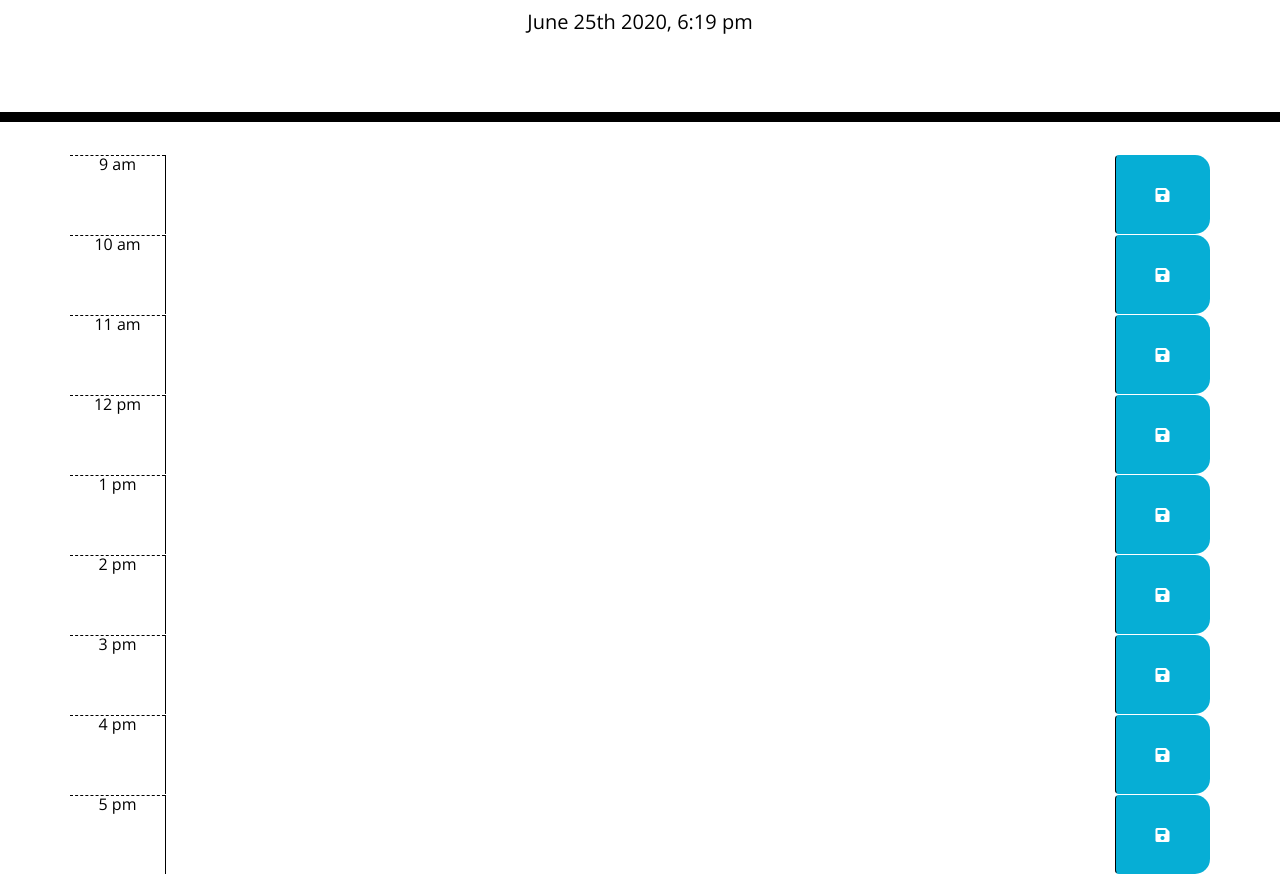
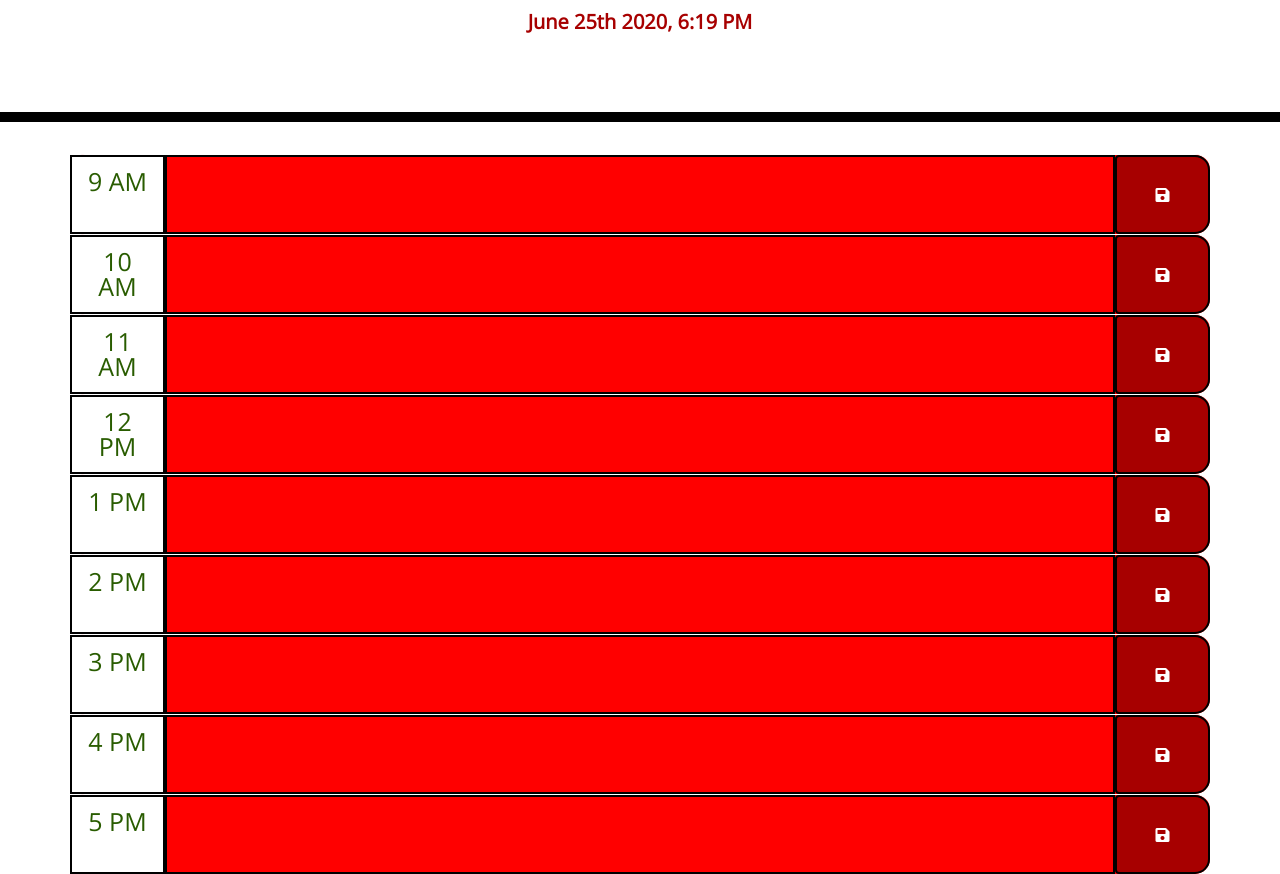
Before and after one commit to TrevorOtterson/workday_scheduler, a plain HTML site: page index.html in a window 1280 px wide. Shown: the part 182-1056 px from the top of the page. Drawn offline with nearby package versions, Linux system fonts and the light colour scheme.

Commit message:
added new css properties

```diff
--- a/index.html
+++ b/index.html
@@ -21,63 +21,63 @@
   <div class='container'>
     <!-- Timeblocks go here -->
     <div class='row time-block' data-hour='9'>
-      <div class='col-2 col-lg-1 hour'>9 am</div>
+      <div class='col-2 col-lg-1 hour'>9 AM</div>
       <textarea class='col-8 col-lg-10'></textarea>
       <button class='col-2 col-lg-1 btn btn-block saveBtn d-flex justify-content-center align-items-center'>
         <i class='fas fa-save'></i>
       </button>
     </div>
     <div class='row time-block' data-hour='10'>
-      <div class='col-2 col-lg-1 hour'>10 am</div>
+      <div class='col-2 col-lg-1 hour'>10 AM</div>
       <textarea class='col-8 col-lg-10'></textarea>
       <button class='col-2 col-lg-1 btn btn-block saveBtn d-flex justify-content-center align-items-center'>
         <i class='fas fa-save'></i>
       </button>
     </div>
     <div class='row time-block' data-hour='11'>
-      <div class='col-2 col-lg-1 hour'>11 am</div>
+      <div class='col-2 col-lg-1 hour'>11 AM</div>
       <textarea class='col-8 col-lg-10'></textarea>
       <button class='col-2 col-lg-1 btn btn-block saveBtn d-flex justify-content-center align-items-center'>
         <i class='fas fa-save'></i>
       </button>
     </div>
     <div class='row time-block' data-hour='12'>
-      <div class='col-2 col-lg-1 hour'>12 pm</div>
+      <div class='col-2 col-lg-1 hour'>12 PM</div>
       <textarea class='col-8 col-lg-10'></textarea>
       <button class='col-2 col-lg-1 btn btn-block saveBtn d-flex justify-content-center align-items-center'>
         <i class='fas fa-save'></i>
       </button>
     </div>
     <div class='row time-block' data-hour='13'>
-      <div class='col-2 col-lg-1 hour'>1 pm</div>
+      <div class='col-2 col-lg-1 hour'>1 PM</div>
       <textarea class='col-8 col-lg-10'></textarea>
       <button class='col-2 col-lg-1 btn btn-block saveBtn d-flex justify-content-center align-items-center'>
         <i class='fas fa-save'></i>
       </button>
     </div>
     <div class='row time-block' data-hour='14'>
-      <div class='col-2 col-lg-1 hour'>2 pm</div>
+      <div class='col-2 col-lg-1 hour'>2 PM</div>
       <textarea class='col-8 col-lg-10'></textarea>
       <button class='col-2 col-lg-1 btn btn-block saveBtn d-flex justify-content-center align-items-center'>
         <i class='fas fa-save'></i>
       </button>
     </div>
     <div class='row time-block' data-hour='15'>
-      <div class='col-2 col-lg-1 hour'>3 pm</div>
+      <div class='col-2 col-lg-1 hour'>3 PM</div>
       <textarea class='col-8 col-lg-10'></textarea>
       <button class='col-2 col-lg-1 btn btn-block saveBtn d-flex justify-content-center align-items-center'>
         <i class='fas fa-save'></i>
       </button>
     </div>
     <div class='row time-block' data-hour='16'>
-      <div class='col-2 col-lg-1 hour'>4 pm</div>
+      <div class='col-2 col-lg-1 hour'>4 PM</div>
       <textarea class='col-8 col-lg-10'></textarea>
       <button class='col-2 col-lg-1 btn btn-block saveBtn d-flex justify-content-center align-items-center'>
         <i class='fas fa-save'></i>
       </button>
     </div>
     <div class='row time-block' data-hour='17'>
-      <div class='col-2 col-lg-1 hour'>5 pm</div>
+      <div class='col-2 col-lg-1 hour'>5 PM</div>
       <textarea class='col-8 col-lg-10'></textarea>
       <button class='col-2 col-lg-1 btn btn-block saveBtn d-flex justify-content-center align-items-center'>
         <i class='fas fa-save'></i>
--- a/script.js
+++ b/script.js
@@ -4,11 +4,10 @@ var date = $('#currentDay')
 var container = $('.container')
 var timeSlot = $('.time-block')
 
-
 $(document).ready(function () {
 
     // Pull times from moment.js
-    var current = moment().format('MMMM Do YYYY, h:mm a')
+    var current = moment().format('MMMM Do YYYY, h:mm A')
     let hour24 = moment().format('H');
 
     // sets date text in header
@@ -35,10 +34,10 @@ $(document).ready(function () {
             row.css("background-color", "lightgrey")
         }
         else if (hour > hour24) {
-            row.css("background-color", "lightgreen")
+            row.css("background-color", "rgb(41, 92, 0)")
         }
         else {
-            row.css("background-color", "lightred")
+            row.css("background-color", "red")
         }
     };
 
--- a/style.css
+++ b/style.css
@@ -4,19 +4,23 @@ body {
   line-height: 1;
 }
 
-textarea{
+textarea {
   background: transparent;
   border: none;
   resize: none;
-  color: #000000;
-  border-left: 1px solid black;
+  color: #ffffff;
+  border: 2px solid black;
   padding: 10px;
 }
 
+#currentDay {
+  color: #a70000;
+  font-weight: bold;
+}
 .jumbotron {
   text-align: center;
   background-color: transparent;
-  color: black;
+  color: rgb(41, 92, 0);
   border-radius: 0;
   border-bottom: 10px solid black;
 }
@@ -38,8 +42,10 @@ textarea{
 
 .hour {
   background-color: #ffffff;
-  color: #000000;
-  border-top: 1px dashed #000000;
+  border: 2px solid #000000;
+  padding-top: 1%;
+  font-size: 25px;
+  color: rgba(41, 92, 0);
 }
 
 .past {
@@ -58,10 +64,10 @@ textarea{
 }
 
 .saveBtn {
-  border-left: 1px solid black;
+  border: 2px solid black;
   border-top-right-radius: 15px;
   border-bottom-right-radius: 15px;
-  background-color: #06AED5;
+  background-color: #a70000;
   color: white;
 }
 
@@ -70,6 +76,6 @@ textarea{
   transition: all .3s ease-in-out;
 }
 
-#calender {
+#calendar {
   background: red;
 }
```
